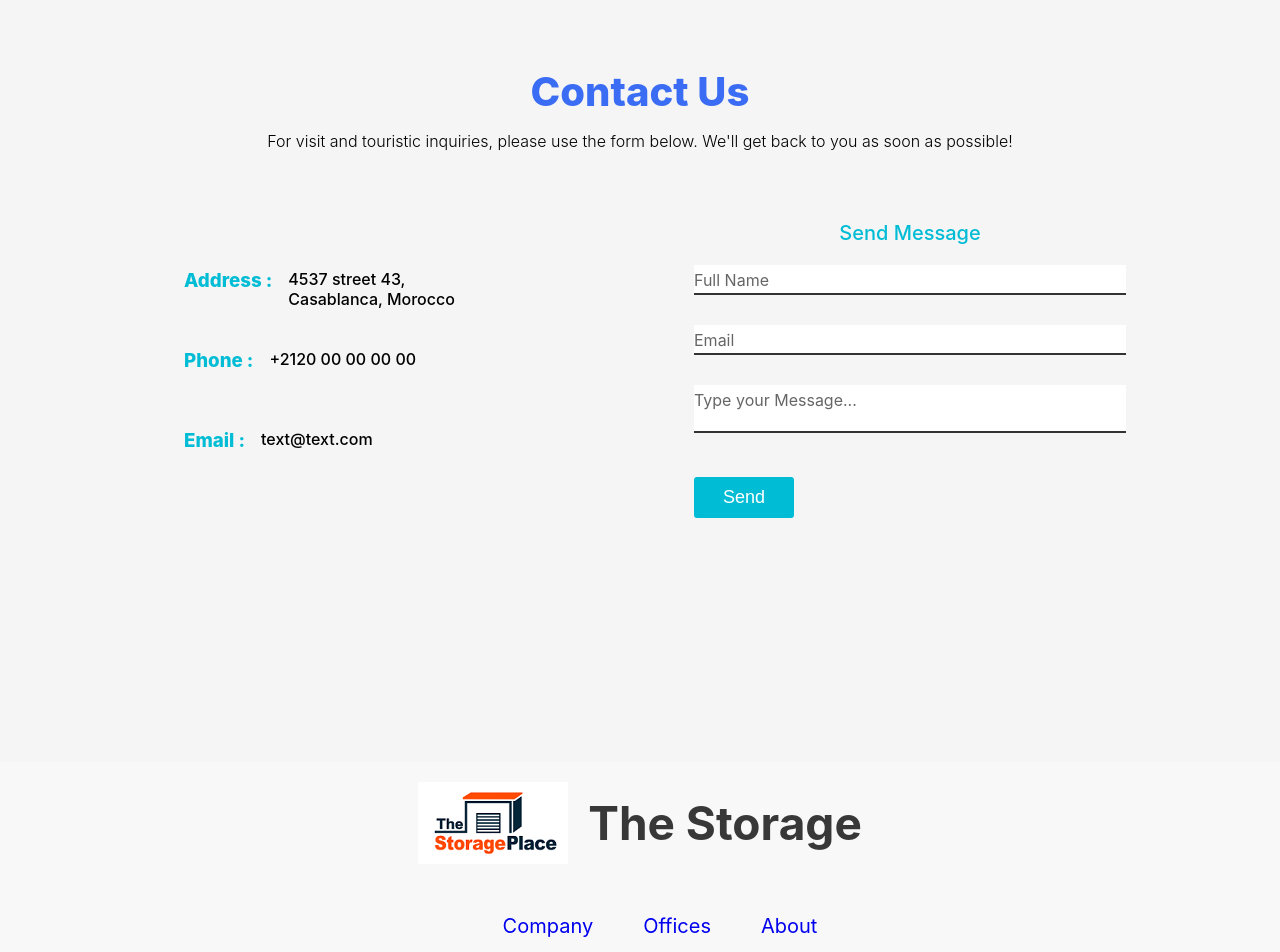
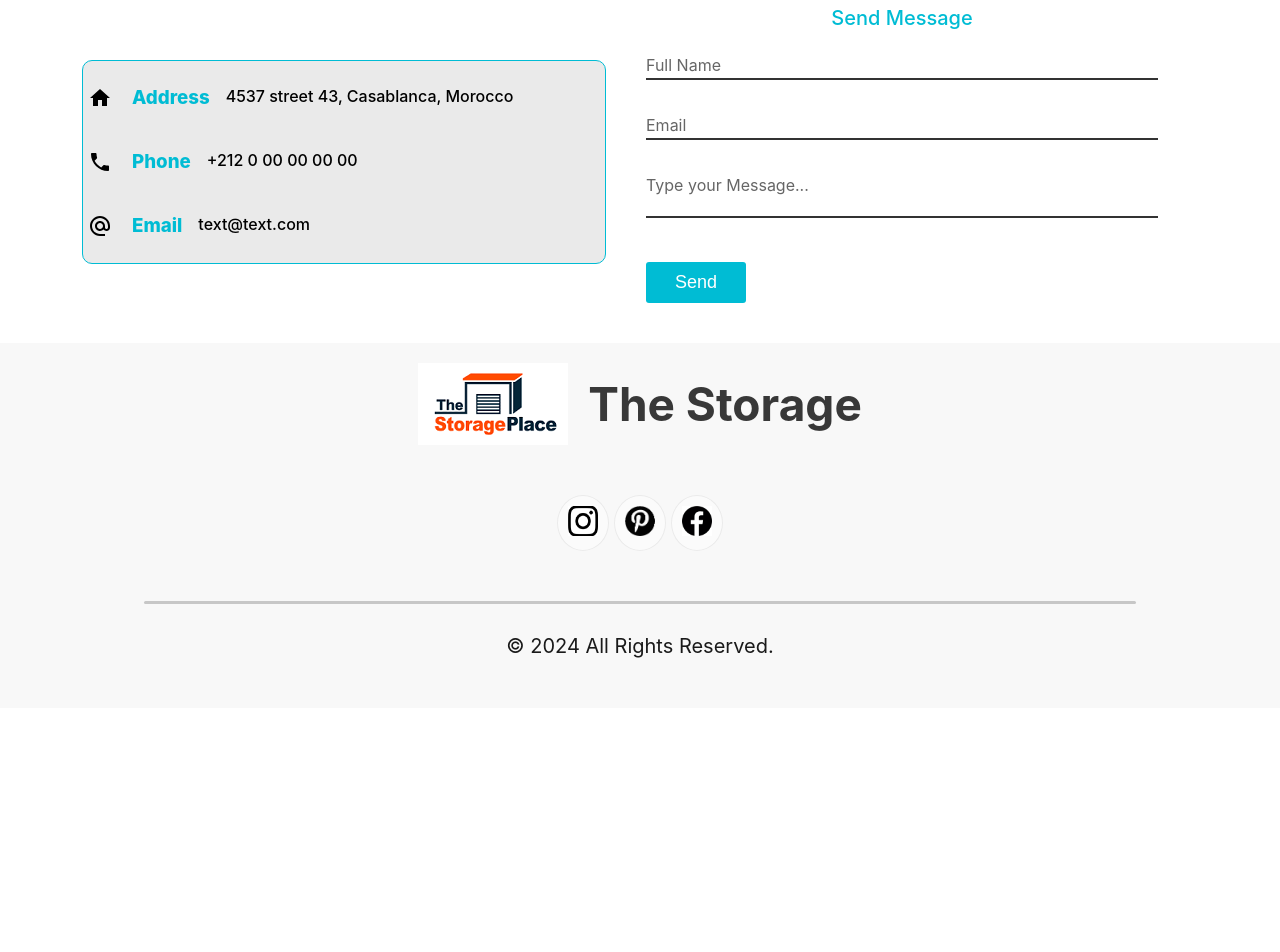
Before and after one commit to Shindou7/Project_storage, a React (Create React App) app: page /contact in a window 1280 px wide. Shown: the part 220-1172 px from the top of the page. After the commit the page ends 928 px from the top, so only its background shows below. Built offline with nearby package versions, Linux system fonts and the light colour scheme.

Commit message:
fixed contact form display + adjusted footer links + added MUI icons

```diff
--- a/src/Components/Contactpage1/Contactpage1.css
+++ b/src/Components/Contactpage1/Contactpage1.css
@@ -1,15 +1,10 @@
 .contacts {
-  background-color: whitesmoke;
   position: relative;
-  padding: 50px 100px;
-  min-height: 100vh;
   display: flex;
   justify-content: center;
   align-items: center;
   flex-direction: column;
-  background-size: 500px;
-  background-position: left;
-  background-attachment: fixed;
+  margin-top: 20px;
 }
 
 .contacts .content {
@@ -29,6 +24,8 @@
 .contacts .content p {
   font-weight: 300;
   color: #000;
+  font-size: 16px;
+  text-align: center;
 }
 
 .container {
@@ -36,13 +33,17 @@
   display: flex;
   justify-content: center;
   align-items: center;
-  margin-top: 30px;
 }
 
 .container .contactInfo {
-  width: 50%;
+  width: 40%;
   display: flex;
   flex-direction: column;
+  background-color: rgb(234, 234, 234);
+  padding: 5px;
+  margin-top: 15px;
+  border: 1px solid #00bcd4;
+  border-radius: 10px;
 }
 
 .container .contactInfo .box {
@@ -144,3 +145,18 @@
   padding: 10px;
   font-size: 18px;
 }
+
+@media screen and (max-width: 991px) {
+  .container {
+    flex-direction: column;
+  }
+
+  .container .contactInfo {
+    margin-bottom: 40px;
+  }
+
+  .container .contactInfo,
+  .contactForm {
+    width: 50%;
+  }
+}
--- a/src/Components/Contactpage1/Contactpage1.jsx
+++ b/src/Components/Contactpage1/Contactpage1.jsx
@@ -1,41 +1,39 @@
 import React from 'react';
 import "./Contactpage1.css";
+import HomeIcon from '@mui/icons-material/Home';
+import PhoneIcon from '@mui/icons-material/Phone';
+import AlternateEmailIcon from '@mui/icons-material/AlternateEmail';
 
 const ContactPage1 = () => {
   return (
     <section className="contacts" id="contact">
       <div className="content">
         <h2>Contact Us</h2>
-        <p>For visit and touristic inquiries, please use the form below. We'll get back to you as soon as possible!</p>
+        <p>For questions and recommendations, please use the form below.
+        We'll get back to you as soon as possible!</p>
       </div>
       <div className="container">
         <div className="contactInfo">
           <div className="box">
-            <div className="icon">
-              <i className="fa fa-map-marker" aria-hidden="true"></i>
-            </div>
+            <HomeIcon />
             <div className="text">
-              <h3>Address :</h3>
-              <p>4537 street 43,<br /> Casablanca, Morocco</p>
+              <h3>Address</h3>
+              <p>4537 street 43, Casablanca, Morocco</p>
             </div>
           </div>
 
           <div className="box">
-            <div className="icon">
-              <i className="fa fa-phone" aria-hidden="true"></i>
-            </div>
+            <PhoneIcon />
             <div className="text">
-              <h3>Phone :</h3>
-              <p>+2120 00 00 00 00</p>
+              <h3>Phone</h3>
+              <p>+212 0 00 00 00 00</p>
             </div>
           </div>
 
           <div className="box">
-            <div className="icon">
-              <i className="fa fa-envelope" aria-hidden="true"></i>
-            </div>
+            <AlternateEmailIcon />
             <div className="text">
-              <h3>Email :</h3>
+              <h3>Email</h3>
               <p>text@text.com</p>
             </div>
           </div>
--- a/src/Components/Footer/Footer.jsx
+++ b/src/Components/Footer/Footer.jsx
@@ -15,21 +15,6 @@ const Footer = () => {
                 <img src={footer_logo} alt="Footer Logo" />
                 <p>The Storage</p>
             </div>
-            <ul className="footer-links">
-                <li onClick={() => setMenu("company")}>
-                    <Link style={{ textDecoration: "none" }} to="/company">Company</Link>
-                    {menu === "company"?<hr /> : <> </>}
-                </li>
-
-                <li onClick={() => setMenu("offices")}>
-                    <Link style={{ textDecoration: "none" }} to="/offices">Offices</Link>
-                    {menu === "offices" && <hr />}
-                </li>
-                <li onClick={() => setMenu("about")}>
-                    <Link style={{ textDecoration: "none" }} to="/about">About</Link>
-                    {menu === "about" && <hr />}
-                </li>
-            </ul>
             <div className="footer-social-icon">
                 <div className="footer-icons-container">
                     <a href="https://www.instagram.com" target="_blank" rel="noopener noreferrer">
```
